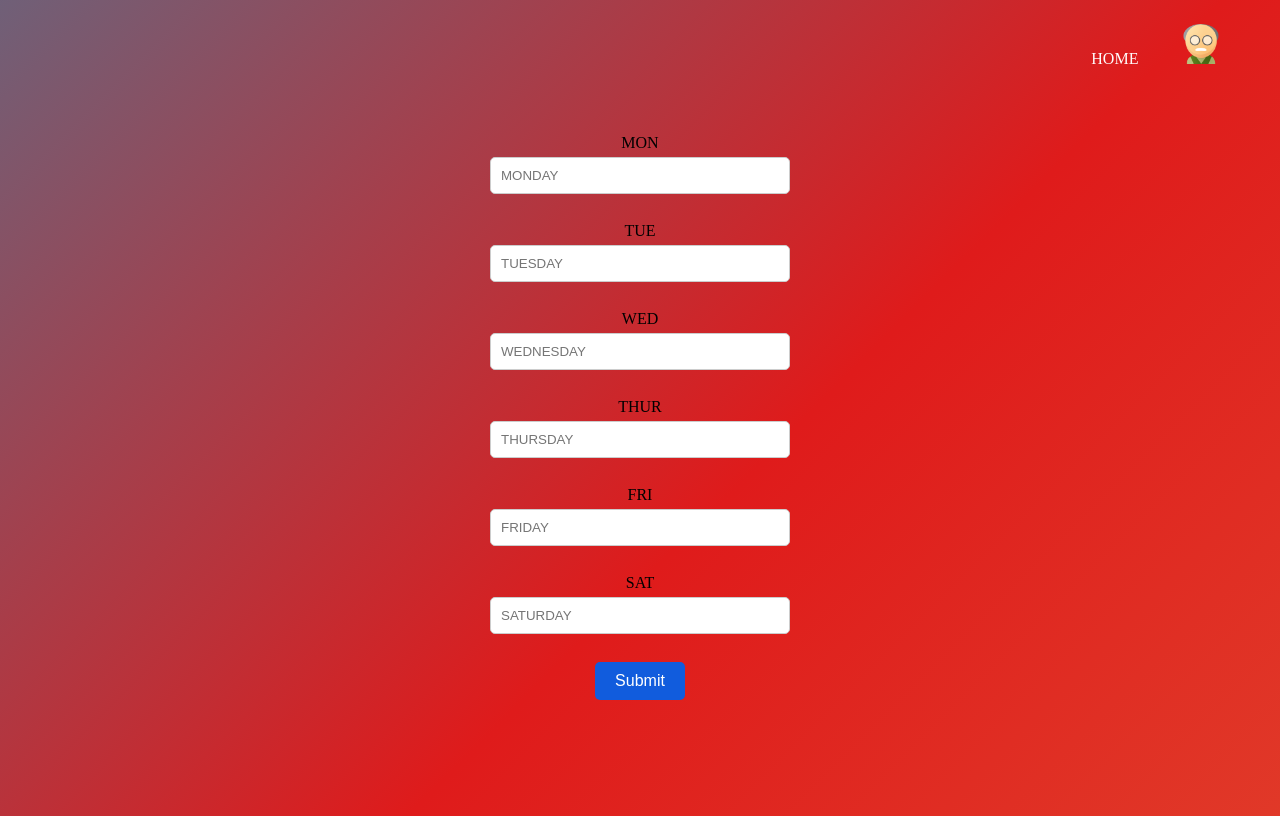
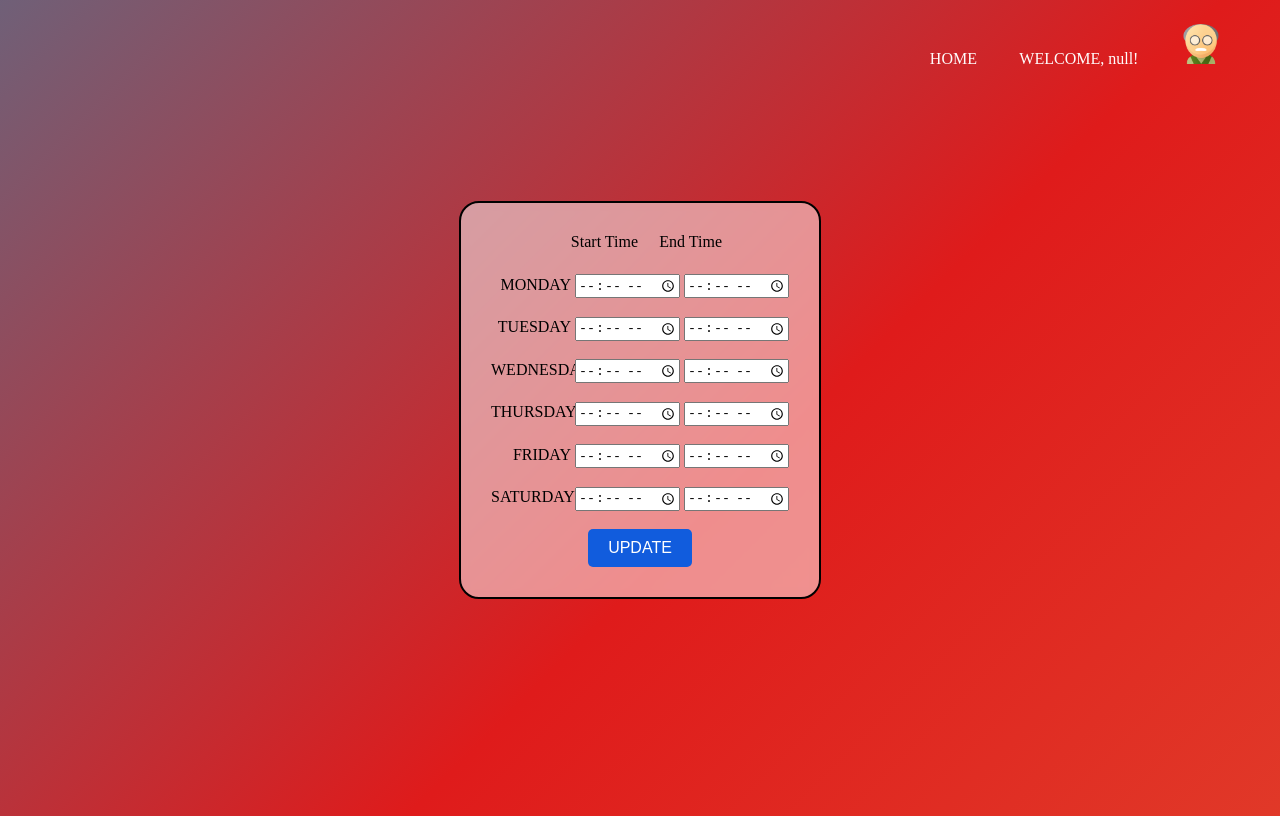
Before and after one commit to amriths04/meow1, a plain HTML site: page front-end/facultyinsert.html in a window 1280 px wide. Drawn offline with nearby package versions, Linux system fonts and the light colour scheme.

Commit message:
updated time input

```diff
--- a/front-end/css/facultyinsert.css
+++ b/front-end/css/facultyinsert.css
@@ -84,7 +84,7 @@ body {
 
   .dropdown-content a {
     display: block;
-    padding: 1vh 1vw;
+
     color: #fff;
     text-decoration: none;
   }
@@ -125,6 +125,14 @@ label {
     display: block;
     margin-bottom: 5px;
 }
+#usernameDisplay {
+  display: block;
+  color: #fffcfc;
+  text-decoration: none;
+  font-size: 2vh;
+  position: relative;
+  padding: 1vh 1vw;
+}
 
 input[type="text"] {
     width: 300px;
@@ -161,3 +169,29 @@ input[type="submit"]:hover {
 .submitupdate:hover {
   background-color: #19cd10;
 }
+label {
+  display: inline-block;
+  width: 80px; /* Adjust as needed */
+  text-align: right;
+  margin-right: 0px; /* Adjust as needed */
+}
+
+input[type="time"] {
+  width: 100px; /* Adjust as needed */
+}
+
+.container {
+  position: absolute;
+  top: 50%;
+  left: 50%;
+  transform: translate(-50%, -50%);
+  backdrop-filter: blur(5px);
+  background-color: rgba(255, 255, 255, 0.5); /* Adjust the opacity as needed */
+  border: 2px solid black; /* Border around the container */
+  padding: 30px;
+  border-radius: 20px;
+}
+
+form {
+  text-align: center;
+}
--- a/front-end/facultyinsert.html
+++ b/front-end/facultyinsert.html
@@ -12,9 +12,13 @@
     <div class="menu-bar">
         <ul>
             <li><a href="homepage.html">HOME</a></li>
+            <li><div id="usernameDisplay"></div></li>
+
             <li class="dropdown">
+
                 <a href="#" class="user-icon"><img src="images/Professor-icon.png" alt="User Icon"></a>
                   <div class="dropdown-content">
+                    <div id="usernameDisplay"></div>
                     <button class="logout-btn" onclick="logout()">Logout</button>
 
                   </div>
@@ -23,68 +27,82 @@
         </ul>
     </div>
 
-    <div class="content">
-        <form action="#" method="post">
-            <form id="myForm" onsubmit="handleSubmit(event)">
-                <label for="username">MON</label>
-                <input type="text" id="username" name="username" placeholder="MONDAY" ><br><br>
-                <label for="option1">TUE</label>
-                <input type="text" id="option1" name="option1" placeholder="TUESDAY " ><br><br>
-                <label for="option2">WED</label>
-                <input type="text" id="option2" name="option2" placeholder="WEDNESDAY" ><br><br>
-                <label for="option3">THUR</label>
-                <input type="text" id="option3" name="option3" placeholder="THURSDAY"><br><br>
-                <label for="option4">FRI</label>
-                <input type="text" id="option4" name="option4" placeholder="FRIDAY"><br><br>
-                <label for="option5">SAT</label>
-                <input type="text" id="option5" name="option5" placeholder="SATURDAY"><br><br>
+    <div class="container">
+        <form id="myForm">
+            <label for="startTime">Start Time</label>
+            <label for="endTime">End Time</label><br><br>
 
-                <button class ="submitupdate " type="submit">Submit</button>
+            <label for="option0">MONDAY</label>
+            <input type="time" id="option0" name="option0" placeholder="Start Time" >
+            <input type="time" id="option0end" name="option0end" placeholder="End Time" ><br><br>
+
+            <label for="option1">TUESDAY</label>
+            <input type="time" id="option1" name="option1" placeholder="Start Time" >
+            <input type="time" id="option1end" name="option1end" placeholder="End Time" ><br><br>
+
+            <label for="option2">WEDNESDAY</label>
+            <input type="time" id="option2" name="option2" placeholder="Start Time" >
+            <input type="time" id="option2end" name="option2end" placeholder="End Time" ><br><br>
+
+            <label for="option3">THURSDAY</label>
+            <input type="time" id="option3" name="option3" placeholder="Start Time" >
+            <input type="time" id="option3end" name="option3end" placeholder="End Time" ><br><br>
+
+            <label for="option4">FRIDAY</label>
+            <input type="time" id="option4" name="option4" placeholder="Start Time" >
+            <input type="time" id="option4end" name="option4end" placeholder="End Time" ><br><br>
+
+            <label for="option5">SATURDAY</label>
+            <input type="time" id="option5" name="option5" placeholder="Start Time" >
+            <input type="time" id="option5end" name="option5end" placeholder="End Time" ><br><br>
+
+            <button class="submitupdate" type="submit">UPDATE</button>
         </form>
+    </div>
+    <script>
+        document.addEventListener('DOMContentLoaded', function() {
+            const urlParams = new URLSearchParams(window.location.search);
+            const username = urlParams.get('username');
 
-            <script>
-                function handleSubmit(event) {
-                    event.preventDefault(); // Prevent the default form submission
+            // Display the username in the top menu bar or wherever needed
+            const usernameDisplay = document.getElementById('usernameDisplay');
+            usernameDisplay.textContent = `WELCOME, ${username}!`;
+        });
 
-                    // Get form data
-                    const formData = new FormData(event.target);
-                    const username = formData.get('username');
-                    const option1 = formData.get('option1');
-                    const option2 = formData.get('option2');
-                    const option3 = formData.get('option3');
-                    const option4 = formData.get('option4');
-                    const option5 = formData.get('option5');
+        document.addEventListener('DOMContentLoaded', function() {
+            const form = document.getElementById('myForm');
+            form.addEventListener('submit', function(event) {
+                event.preventDefault();
 
+                // Get login username from URL query parameter (you need to replace this with your own method)
+                const urlParams = new URLSearchParams(window.location.search);
+                const username = urlParams.get('username');
 
-                    // Send form data to the server
-                    fetch('http://localhost:5000/register', {
+                // Prepare data to send
+                const formData = new FormData(form);
+                formData.append('username', username);
+
+                // Send data to backend server
+                fetch('https://your-backend-server-url.com/submit-form', {
                     method: 'POST',
-                        headers: {
-                            'Content-Type': 'application/json'
-                        },
-                        body: JSON.stringify({
-                            username,
-                            option1,
-                            option2,
-                            option3,
-                            option4,
-                            option5,
-                        })
+                    body: formData
                 })
                 .then(response => {
-                        if (response.ok) {
-                            console.log('Form submission successful');
-                            // Optionally, display a success message or redirect to another page
-                        } else {
-                            console.error('Form submission failed');
-                            // Optionally, display an error message to the user
+                    if (!response.ok) {
+                        throw new Error('Network response was not ok');
                     }
+                    return response.text();
+                })
+                .then(data => {
+                    console.log('Form data sent successfully:', data);
+                    // Handle response if needed
                 })
                 .catch(error => {
-                        console.error('Error submitting form:', error);
-                        // Optionally, display an error message to the user
+                    console.error('Error sending form data:', error);
+                    // Handle error if needed
                 });
-                }
+            });
+        });
     </script>
         </body>
 </html>
```
Also changed, not shown: front-end/css/homepage.css (+6 -2 lines), front-end/homepage.html (+1 -1 lines). Lines whose indentation alone changed are shown as unchanged.
